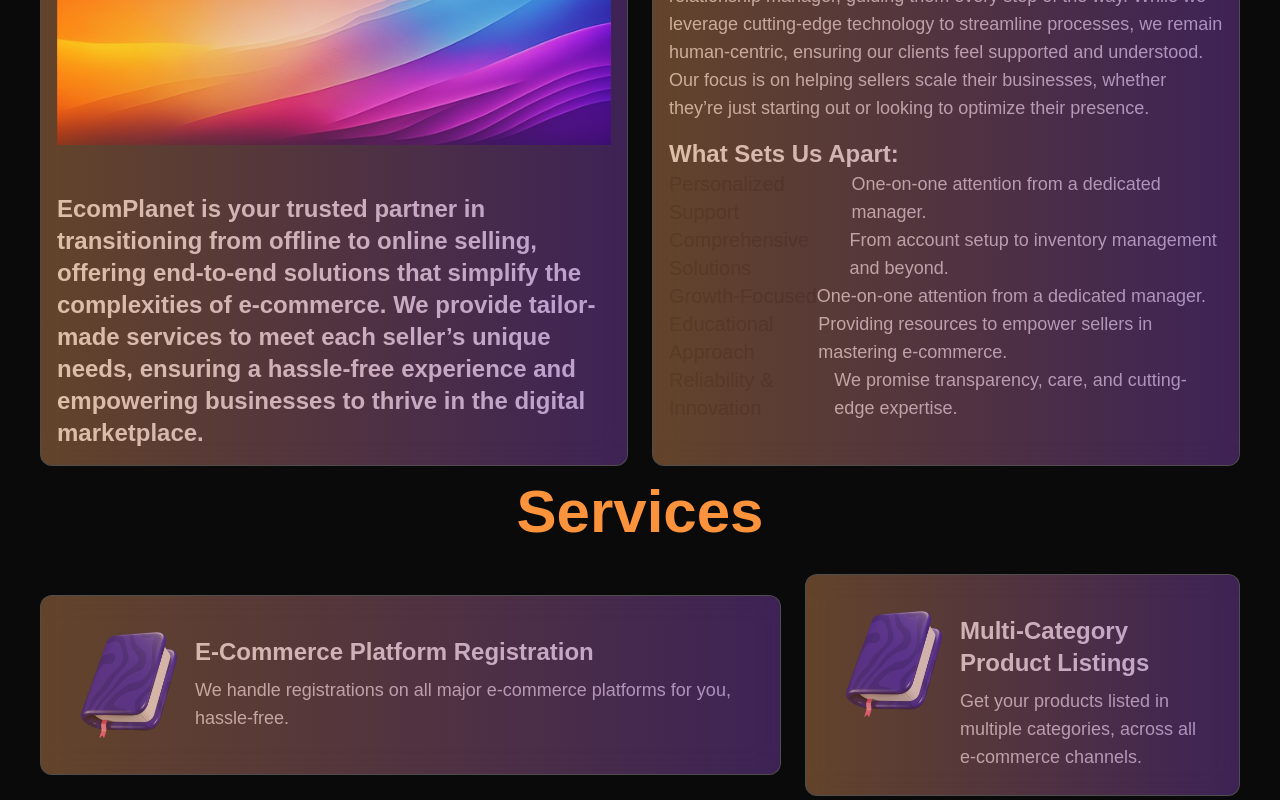
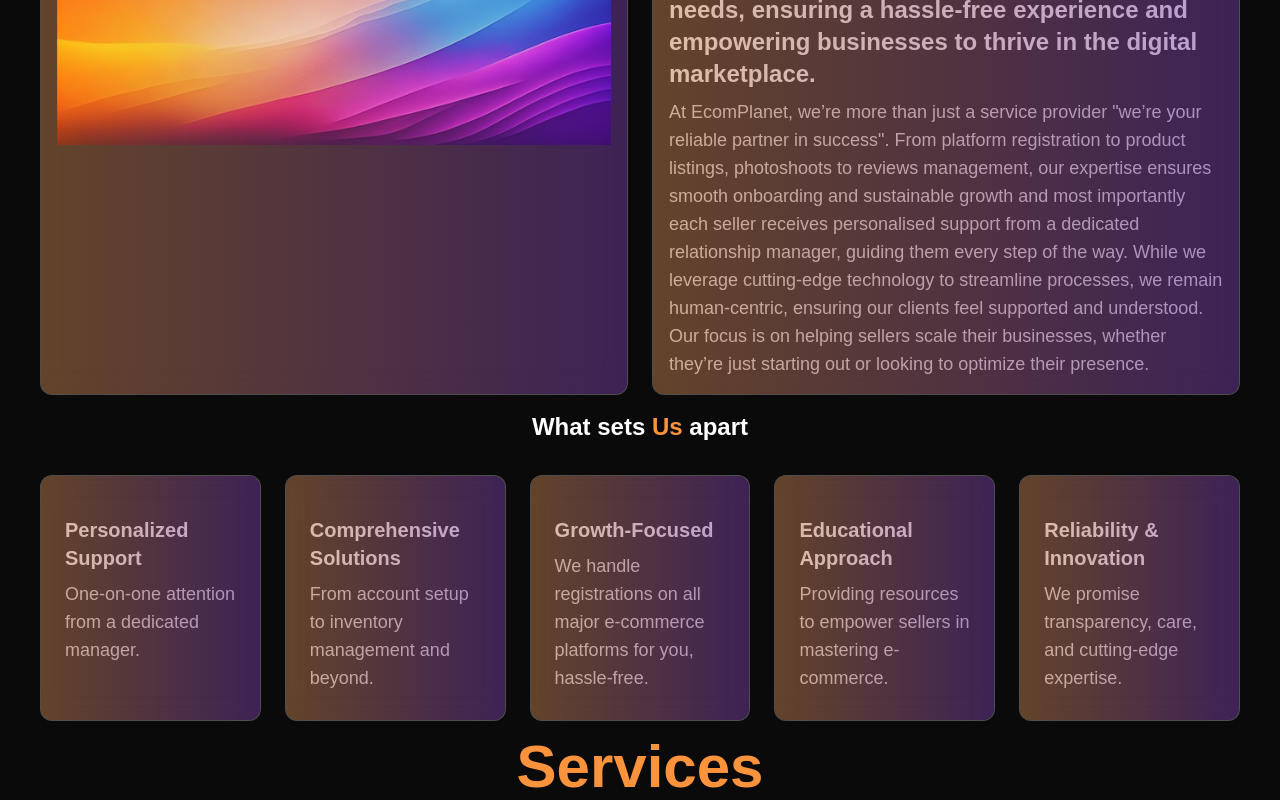
Before and after one commit to parklicoste/rise_on_ecom, a Next.js app: page / in a window 1280 px wide. Shown: the part 1300-2100 px from the top of the page. Built offline with nearby package versions, Linux system fonts and the light colour scheme.

Commit message:
changed layout and colors

```diff
--- a/src/components/About.tsx
+++ b/src/components/About.tsx
@@ -1,6 +1,5 @@
 import React from 'react'
 import Image from 'next/image'
-import book from '../assets/book.png'
 import story from '../bg_img.jpeg'
 
 const About = () => {
@@ -19,10 +18,10 @@
 
                 </div>
                 <div className='flex flex-col mt-4 p-4'>
-                        <h2 className='text-2xl font-bold text-white/80'>EcomPlanet is your trusted partner in transitioning from offline
+                        {/* <h2 className='text-2xl font-bold text-white/80'>EcomPlanet is your trusted partner in transitioning from offline
                         to online selling, offering end-to-end solutions that simplify the complexities of e-commerce.
                         We provide tailor-made services to meet each seller’s
-                        unique needs, ensuring a hassle-free experience and empowering businesses to thrive in the digital marketplace.</h2>
+                        unique needs, ensuring a hassle-free experience and empowering businesses to thrive in the digital marketplace.</h2> */}
                         {/* <p className='text-lg text-white/70 mt-2'> We handle registrations on all major e-commerce platforms for you, hassle-free.</p> */}
                     </div>
             </div>
@@ -32,10 +31,10 @@
                 <div className='flex flex-row p-4'>
 
                     <div className='flex flex-col'>
-                        {/* <h2 className='text-2xl font-bold text-white/80'>EcomPlanet is your trusted partner in transitioning from offline
+                        <h2 className='text-2xl font-bold text-white/80'>EcomPlanet is your trusted partner in transitioning from offline
                         to online selling, offering end-to-end solutions that simplify the complexities of e-commerce.
                         We provide tailor-made services to meet each seller’s
-                        unique needs, ensuring a hassle-free experience and empowering businesses to thrive in the digital marketplace.</h2> */}
+                        unique needs, ensuring a hassle-free experience and empowering businesses to thrive in the digital marketplace.</h2>
                         <p className='text-lg text-white/70 mt-2'> At EcomPlanet, we’re more than just a service provider "we’re your
                         reliable partner in success". From platform registration to product listings, photoshoots to reviews management,
                         our expertise ensures smooth onboarding and sustainable growth and most importantly each seller
@@ -45,44 +44,67 @@
                         feel supported and understood. Our focus is on helping sellers scale their businesses, whether
                         they’re just starting out or looking to optimize their presence.
                         </p>
-                        <h2 className='text-2xl font-bold text-white/80 pt-4'>What Sets Us Apart:</h2>
-
-                        <div className='flex flex-row'>
-                            <h2 className='text-xl'>Personalized Support</h2>
-                            <p className='text-lg text-white/70'> One-on-one attention from a dedicated manager.</p>
-
-                        </div>
-
-                        <div className='flex flex-row '>
-                            <h2 className='text-xl'>Comprehensive Solutions</h2>
-                            <p className='text-lg text-white/70'> From account setup to inventory management and beyond.</p>
-
-                        </div>
-
-                        <div className='flex flex-row'>
-                                <h2 className='text-xl '>Growth-Focused</h2>
-                                <p className='text-lg text-white/70'>  One-on-one attention from a dedicated manager.</p>
-
-                        </div>
-
-                        <div className='flex flex-row'>
-                            <h2 className='text-xl '>Educational Approach</h2>
-                            <p className='text-lg text-white/70'>Providing resources to empower sellers in mastering e-commerce.</p>
-
-                        </div>
-
-                        <div className='flex flex-row '>
-                            <h2 className='text-xl '>Reliability & Innovation</h2>
-                            <p className='text-lg text-white/70'> We promise transparency, care, and cutting-edge expertise.</p>
-
-                        </div>
-
                     </div>
                 </div>
             </div>
         </div>
+        <h2 className='text-white text-2xl max-w-[320px] font-semibold mx-auto text-center mb-4 p-4'>
+            What sets <span className="text-orange-400">Us</span> apart
+        </h2>
+        <div className='grid grid-cols-10 gap-6 plavce-items-center' >
+            <div className='w-full col-span-2 relative bg-white/10 backdrop-blur-lg border border-white/20 rounded-xl overflow-hidden'>
+                <div className="absolute inset-0 bg-gradient-to-r from-orange-400 via-purple-700 to-orange-800 opacity-30 animate-gradient-xy"></div>
+                <div className='flex flex-row p-6'>
+
+                    <div className='flex flex-col mt-4 h-[180px]'>
+                        <h2 className='text-xl font-bold text-white/80'>Personalized Support</h2>
+                        <p className='text-lg text-white/70 mt-2'> One-on-one attention from a dedicated manager.</p>
+                    </div>
+                </div>
+            </div>
 
 
+
+            <div className='w-full col-span-2 relative bg-white/10 backdrop-blur-lg border border-white/20 rounded-xl overflow-hidden h-auto'>
+                <div className="absolute inset-0 bg-gradient-to-r from-orange-400 via-purple-700 to-orange-800 opacity-30 animate-gradient-xy"></div>
+                <div className='flex flex-row p-6'>
+                    <div className='flex flex-col mt-4 h-[180px]'>
+                        <h2 className='text-xl font-bold text-white/80'>Comprehensive Solutions</h2>
+                        <p className='text-lg text-white/70 mt-2'> From account setup to inventory management and beyond.</p>
+                    </div>
+                </div>
+            </div>
+
+            <div className='w-full col-span-2 relative bg-white/10 backdrop-blur-lg border border-white/20 rounded-xl overflow-hidden '>
+                <div className="absolute inset-0 bg-gradient-to-r from-orange-400 via-purple-700 to-orange-800 opacity-30 animate-gradient-xy"></div>
+                <div className='flex flex-row p-6'>
+                    <div className='flex flex-col mt-4 h-[180px]'>
+                        <h2 className='text-xl font-bold text-white/80'>Growth-Focused</h2>
+                        <p className='text-lg text-white/70 mt-2'> We handle registrations on all major e-commerce platforms for you, hassle-free.</p>
+                    </div>
+                </div>
+            </div>
+
+            <div className='w-full col-span-2 relative bg-white/10 backdrop-blur-lg border border-white/20 rounded-xl overflow-hidden'>
+                <div className="absolute inset-0 bg-gradient-to-r from-orange-400 via-purple-700 to-orange-800 opacity-30 animate-gradient-xy"></div>
+                <div className='flex flex-row p-6'>
+                    <div className='flex flex-col mt-4 h-[180px]'>
+                        <h2 className='text-xl font-bold text-white/80'>Educational Approach</h2>
+                        <p className='text-lg text-white/70 mt-2'> Providing resources to empower sellers in mastering e-commerce.</p>
+                    </div>
+                </div>
+            </div>
+
+            <div className='w-full col-span-2 relative bg-white/10 backdrop-blur-lg border border-white/20 rounded-xl overflow-hidden'>
+                <div className="absolute inset-0 bg-gradient-to-r from-orange-400 via-purple-700 to-orange-800 opacity-30 animate-gradient-xy"></div>
+                <div className='flex flex-row p-6'>
+                    <div className='flex flex-col mt-4 h-[180px]'>
+                        <h2 className='text-xl font-bold text-white/80'>Reliability & Innovation</h2>
+                        <p className='text-lg text-white/70 mt-2'> We promise transparency, care, and cutting-edge expertise.</p>
+                    </div>
+                </div>
+            </div>
+        </div>
     </div>
   )
 }
--- a/src/components/Navbar.tsx
+++ b/src/components/Navbar.tsx
@@ -1,8 +1,6 @@
 'use client'
 
 import React, {useState, useEffect} from "react";
-// import {useRouter, usePathname} from 'next/navigation'
-import { button } from "framer-motion/client";
 import Image from "next/image";
 import Link from "next/link";
 import { motion } from "framer-motion";
@@ -13,12 +11,10 @@
 const Navbar = () => {
 
     const [nav, setNav] = useState(false);
-    const [navBg, setNavBg] = useState('#ecf0f3');
-    const [linkColor, setLinkColor] = useState('#1f2937');
 
 
     const navLinks = [
-        {title: 'About', path : '#about'},
+        {title: 'About Us', path : '#about'},
         {title: 'Services', path : '#services'}
     ]
 
--- a/src/components/Services.tsx
+++ b/src/components/Services.tsx
@@ -1,3 +1,4 @@
+
 import React from 'react'
 import Image from 'next/image'
 import book from '../assets/book.png'
@@ -5,11 +6,11 @@
 
 const Services = () => {
   return (
-    <div className='max-w-[1200px] mx-auto' id='about'>
+    <div className='max-w-[1200px] mx-auto' id='services'>
         <h1 className='text-white text-6xl max-w-[320px] font-semibold mx-auto text-center mb-4 p-4'>
              <span className="text-orange-400">Services</span>
         </h1>
-        <div className='grid grid-cols-8 gap-6 place-items-center' >
+        <div className='grid grid-cols-8 gap-6 plavce-items-center' >
 
             <div className='w-full col-span-5 relative bg-white/10 backdrop-blur-lg border border-white/20 rounded-xl overflow-hidden hover:scale-105 duration-300'>
                 <div className="absolute inset-0 bg-gradient-to-r from-orange-400 via-purple-700 to-orange-800 opacity-30 animate-gradient-xy"></div>
```
